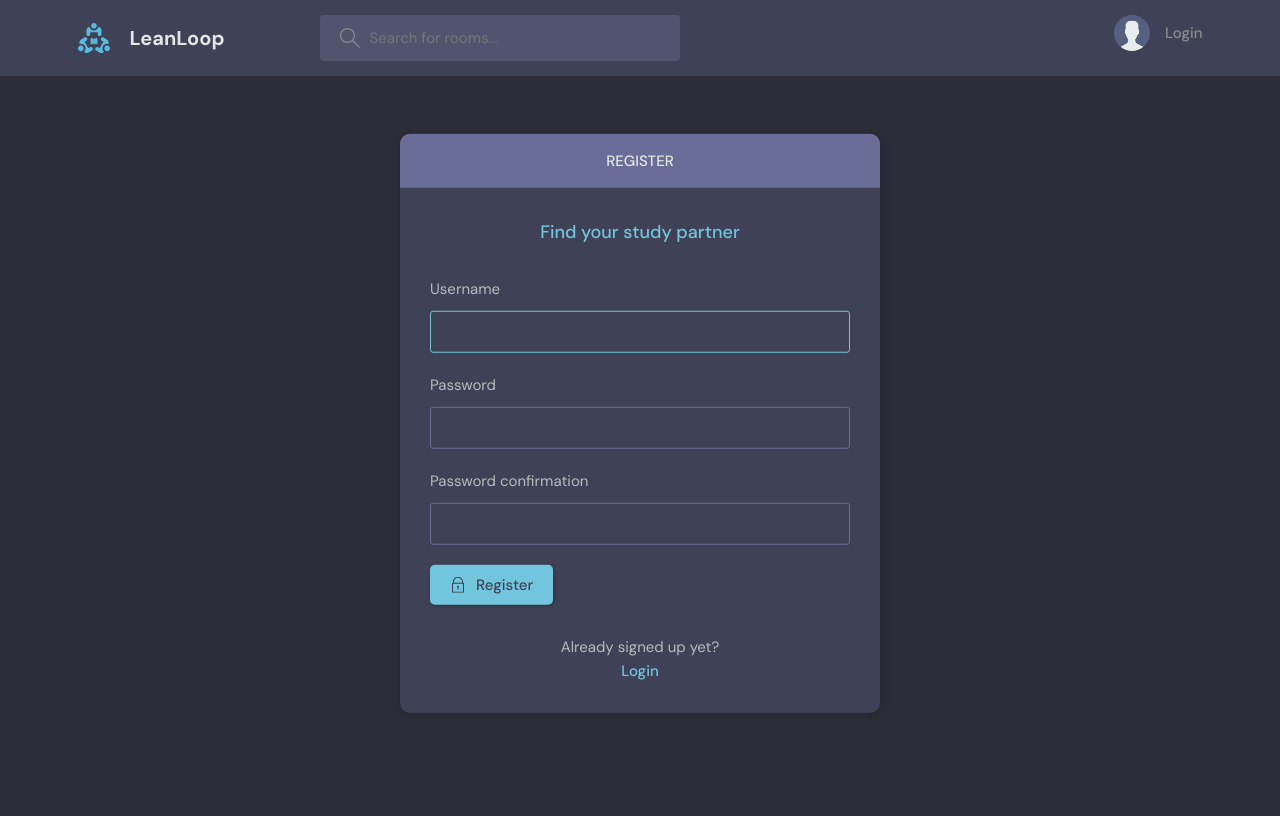
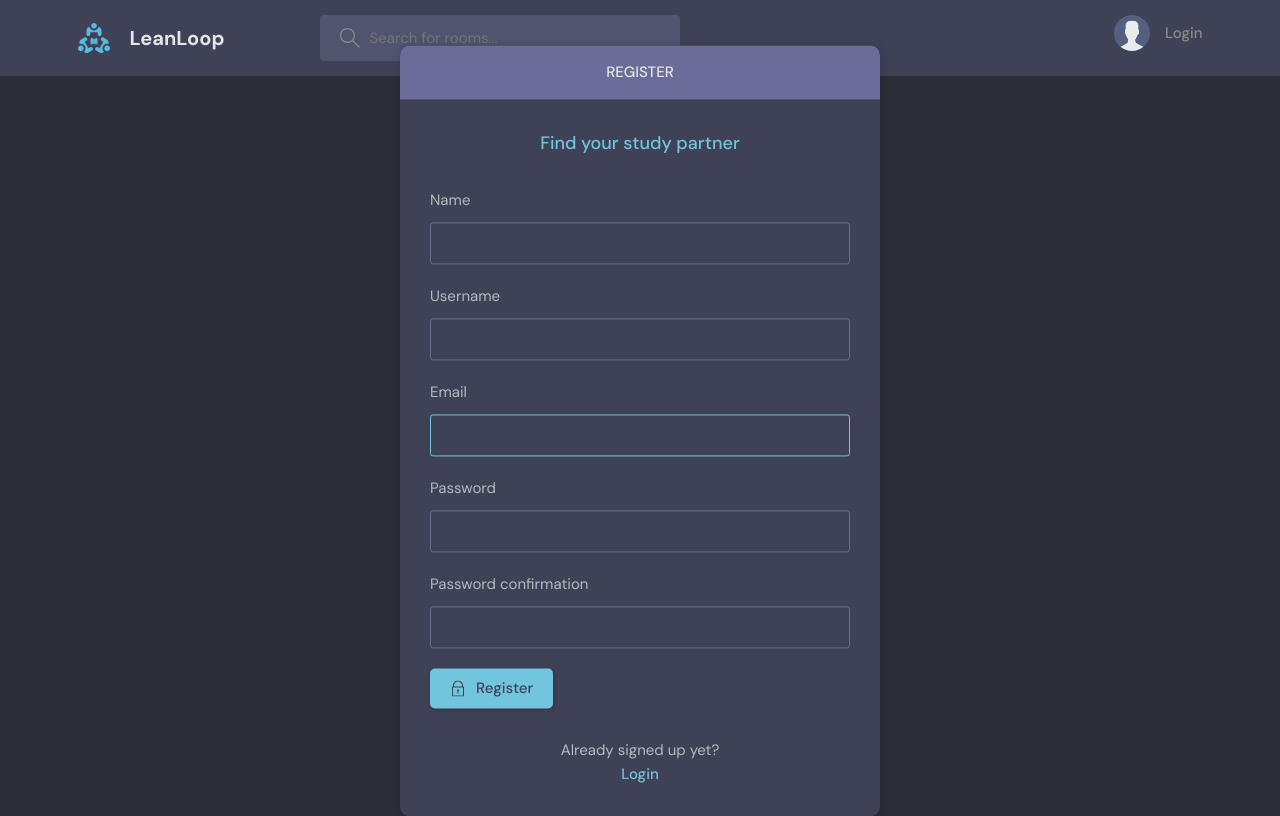
Before and after one commit to Ameen-K-Nejeeb/LearnLoop, a Django app: page /register/ in a window 1280 px wide. Before the commit the page ends 713 px from the top, so only its background shows below. Run offline with Django 5.2, Linux system fonts and the light colour scheme.

Commit message:
update : Integrated Costom  User Model

```diff
--- a/base/admin.py
+++ b/base/admin.py
@@ -2,8 +2,9 @@ from django.contrib import admin
 
 # Register your models here.
 
-from .models import Room,Topic,Message
+from .models import Room,Topic,Message,User
 
+admin.site.register(User)
 admin.site.register(Room)
 admin.site.register(Topic)
 admin.site.register(Message)
--- a/base/forms.py
+++ b/base/forms.py
@@ -1,7 +1,12 @@
 from django.forms import ModelForm
-from .models import Room
-from django.contrib.auth.models import User
+from django.contrib.auth.forms import UserCreationForm
+from .models import Room,User
 
+
+class MyUserCreationForm(UserCreationForm):
+    class Meta:
+        model = User;
+        fields = ['name', 'username', 'email', 'password1', 'password2']
 
 
 class RoomForm(ModelForm):
@@ -15,4 +20,4 @@ class RoomForm(ModelForm):
 class UserForm(ModelForm):
     class Meta:
         model = User
-        fields = ['username','email']
+        fields = ['avatar','name','username','email','bio']
--- a/base/models.py
+++ b/base/models.py
@@ -1,7 +1,18 @@
 from django.db import models
-from django.contrib.auth.models import User
+# from django.contrib.auth.models import User
+from django.contrib.auth.models import AbstractUser
 
 # Create your models here.
+
+class User(AbstractUser):
+    name = models.CharField(max_length=200, null = True)
+    email = models.EmailField(unique=True,null=True)
+    bio = models.TextField(null=True)
+
+    avatar = models.ImageField(null=True, default="avatar.svg")
+
+    USERNAME_FIELD = 'email'
+    REQUIRED_FIELDS = []
 
 
 class Topic(models.Model):
--- a/base/templates/base/activity_component.html
+++ b/base/templates/base/activity_component.html
@@ -9,7 +9,7 @@
     <div class="activities__boxHeader roomListRoom__header">
       <a href="{% url 'user-profile' message.user.id %}" class="roomListRoom__author">
         <div class="avatar avatar--small">
-          <img src="https://randomuser.me/api/portraits/women/11.jpg" />
+          <img src="{{message.user.avatar.url}}" />
         </div>
         <p>
           @{{message.user}}
--- a/base/templates/base/feed_component.html
+++ b/base/templates/base/feed_component.html
@@ -3,7 +3,7 @@
   <div class="roomListRoom__header">
     <a href="{% url 'user-profile' room.host.id %}" class="roomListRoom__author">
       <div class="avatar avatar--small active">
-        <img src="https://randomuser.me/api/portraits/men/11.jpg" />
+        <img src="{{room.host.avatar.url}}" />
       </div>
       <span>{{room.host.username}}</span>
     </a>
--- a/base/templates/base/login_register.html
+++ b/base/templates/base/login_register.html
@@ -19,8 +19,8 @@
         <form class="form" action="" method="POST">
           {% csrf_token %}
           <div class="form__group form__group">
-            <label for="room_name">Username</label>
-            <input id="username" name="username" type="text" placeholder="Your Name" />
+            <label for="room_name">Email</label>
+            <input id="username" name="email" type="text" placeholder="Your Name" />
           </div>
           <div class="form__group">
             <label for="password">Password</label>
--- a/base/templates/base/room.html
+++ b/base/templates/base/room.html
@@ -83,7 +83,7 @@
                 <div class="thread__author">
                   <a href="{% url 'user-profile' message.user.id %}" class="thread__authorInfo">
                     <div class="avatar avatar--small">
-                      <img src="{{message.user.avatar.url}}" />
+                      <img src="{{message.user.avatar.url }}" />
                     </div>
                     <span>@{{message.user.username}}</span>
                   </a>
--- a/base/templates/base/room_form.html
+++ b/base/templates/base/room_form.html
@@ -66,7 +66,7 @@
 
 
             <div class="form__action">
-              <a class="btn btn--dark" href="index.html">Cancel</a>
+              <a class="btn btn--dark" href="{% url 'home' %}">Cancel</a>
               <button class="btn btn--main" type="submit">Create Room</button>
             </div>
           </form>
--- a/base/templates/base/update-user.html
+++ b/base/templates/base/update-user.html
@@ -18,7 +18,7 @@
         </div>
       </div>
       <div class="layout__body">
-        <form class="form" action="" method="POST">
+        <form class="form" action="" method="POST" enctype="multipart/form-data">
           {% csrf_token %}
           {% for fields in form %}
             <div class="form__group">
--- a/base/views.py
+++ b/base/views.py
@@ -1,14 +1,13 @@
 from django.shortcuts import render,redirect
 from django.contrib.auth.decorators import login_required
 from django.db.models import Q
-from .models import Room,Topic,Message
+from .models import Room,Topic,Message,User
 from django.contrib.auth import authenticate,login,logout
 from django.contrib import messages
-from django.contrib.auth.models import User
 from django.http import HttpResponse
-from django.contrib.auth.forms import UserCreationForm
 from .forms import RoomForm
-from .forms import RoomForm,UserForm
+from .forms import RoomForm,UserForm,MyUserCreationForm
+
 
 # Create your views here.
 
@@ -21,15 +20,15 @@ def loginPage(request):
         return redirect('home')
 
     if request.method == "POST":
-        username = request.POST.get('username').lower()
+        email = request.POST.get('email').lower()
         password = request.POST.get('password').lower()
 
         try:
-            user = User.objects.get(username=username)
+            user = User.objects.get(email=email)
         except:
             messages.error(request, 'User does not exist')
 
-        user = authenticate(request, username=username , password=password)
+        user = authenticate(request, email=email , password=password)
 
         if user is not None:
             login(request,user)
@@ -51,11 +50,11 @@ def logoutUser(request):
 
 def registerPage(request):
     page = 'register'
-    form = UserCreationForm()
+    form = MyUserCreationForm()
 
 
     if request.method == 'POST':
-         form = UserCreationForm(request.POST)
+         form = MyUserCreationForm(request.POST)
          if form.is_valid():
              user = form.save(commit=False)
              user.username = user.username.lower()
@@ -206,7 +205,7 @@ def updateUser(request):
     form = UserForm(instance=user)
 
     if request.method == 'POST':
-        form = UserForm(request.POST, instance=user)
+        form = UserForm(request.POST, request.FILES ,instance=user)
         if form.is_valid():
             form.save()
             return redirect('user-profile', pk = user.id)
--- a/myproject/settings.py
+++ b/myproject/settings.py
@@ -43,6 +43,8 @@ INSTALLED_APPS = [
     'corsheaders',
 
 ]
+
+AUTH_USER_MODEL = 'base.User'
 
 MIDDLEWARE = [
     'django.middleware.security.SecurityMiddleware',
@@ -126,9 +128,13 @@ USE_TZ = True
 
 STATIC_URL = '/static/'
 
+MEDIA_URL = '/images/'
+
 STATICFILES_DIRS = [
     BASE_DIR / 'static'
 ]
+
+MEDIA_ROOT = BASE_DIR / 'static/images'
 
 # STATIC_ROOT =
 
--- a/myproject/urls.py
+++ b/myproject/urls.py
@@ -1,7 +1,8 @@
 
 from django.contrib import admin
 from django.urls import path,include
-
+from django.conf import settings
+from django.conf.urls.static import static
 
 
 
@@ -13,3 +14,5 @@ urlpatterns = [
     path('api/', include('base.api.urls')),
 
 ]
+
+urlpatterns += static(settings.MEDIA_URL, document_root = settings.MEDIA_ROOT)
--- a/templates/navbar.html
+++ b/templates/navbar.html
@@ -25,7 +25,7 @@
         <div class="header__user">
           <a href="{% url 'update-user' %}">
             <div class="avatar avatar--medium active">
-              <img src="https://randomuser.me/api/portraits/men/37.jpg" />
+              <img src="{{request.user.avatar.url}}" />
             </div>
             <p>{{request.user.username}}<span>@{{request.user.username}}</span></p>
           </a>
```
Also changed, not shown: base/migrations/0001_initial.py (added), base/migrations/0002_user_bio_user_name_alter_user_email.py (added), base/migrations/0003_user_avatar.py (added), db.sqlite3 (added), static/images/IMG-20231222-WA0003.jpg (added), static/images/WhatsApp_Image_2024-09-27_at_5.05.11_PM-removebg-preview.png (added).
